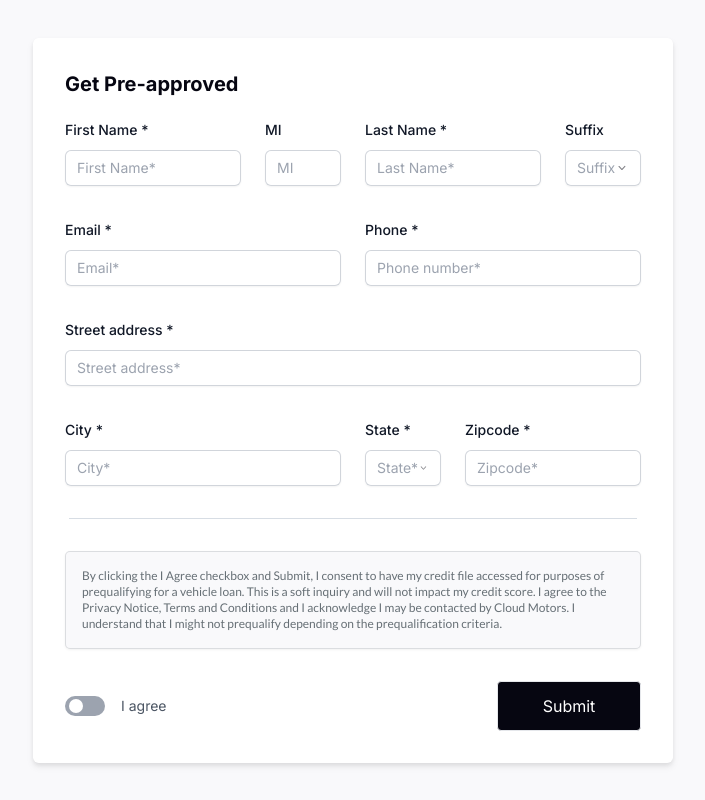
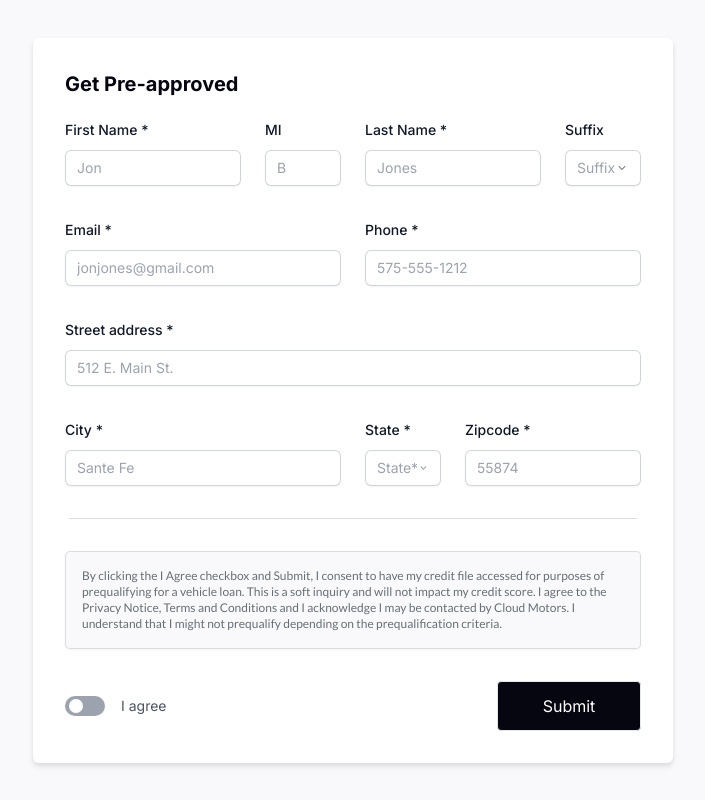
Before and after one commit to drivly/pre-approval, a Next.js app: page / in a window 1280 px wide. Shown: the whole page, without its empty margins (287-992 px from the left). Built offline with nearby package versions, Linux system fonts and the light colour scheme.

Commit message:
update placeholders

```diff
--- a/src/components/Form.tsx
+++ b/src/components/Form.tsx
@@ -60,7 +60,7 @@ export default function Form() {
           name='firstName'
           variant='w-full sm:col-span-2'
           errormsg={errors.firstName?.message!}
-          placeholder='First Name*'
+          placeholder='Jon'
         />
         <InputField
           {...register('middleInitial', {
@@ -74,7 +74,7 @@ export default function Form() {
           name='middleInitial'
           errormsg={errors.middleInitial?.message!}
           variant='sm:col-span-1'
-          placeholder='MI'
+          placeholder='B'
         />
 
         <InputField
@@ -87,7 +87,7 @@ export default function Form() {
           name='lastName'
           variant='w-full sm:col-span-2'
           errormsg={errors.lastName?.message!}
-          placeholder='Last Name*'
+          placeholder='Jones'
         />
         <SelectMenu
           variant='col-span-6 sm:col-span-1'
@@ -106,12 +106,12 @@ export default function Form() {
           name='email'
           errormsg={errors.email?.message!}
           variant='sm:col-span-3'
-          placeholder='Email*'
+          placeholder='jonjones@gmail.com'
         />
         <RequiredPhone
           name='phone'
           label='Phone *'
-          placeholder='Phone number*'
+          placeholder='575-555-1212'
           variant='sm:col-span-3 col-span-6'
           control={control}
           errormsg={errors.phone?.message!}
@@ -126,7 +126,7 @@ export default function Form() {
           name='streetAddress'
           variant=''
           errormsg={errors.streetAddress?.message!}
-          placeholder='Street address*'
+          placeholder='512 E. Main St.'
         />
         <InputField
           {...register('city', {
@@ -138,7 +138,7 @@ export default function Form() {
           name='city'
           variant='sm:col-span-3'
           errormsg={errors.city?.message!}
-          placeholder='City*'
+          placeholder='Sante Fe'
         />
         <SelectMenu
           label='State *'
@@ -159,7 +159,7 @@ export default function Form() {
           name='zipcode'
           errormsg={errors.zipcode?.message!}
           variant='sm:col-span-2'
-          placeholder='Zipcode*'
+          placeholder='55874'
         />
       </div>
 
```
